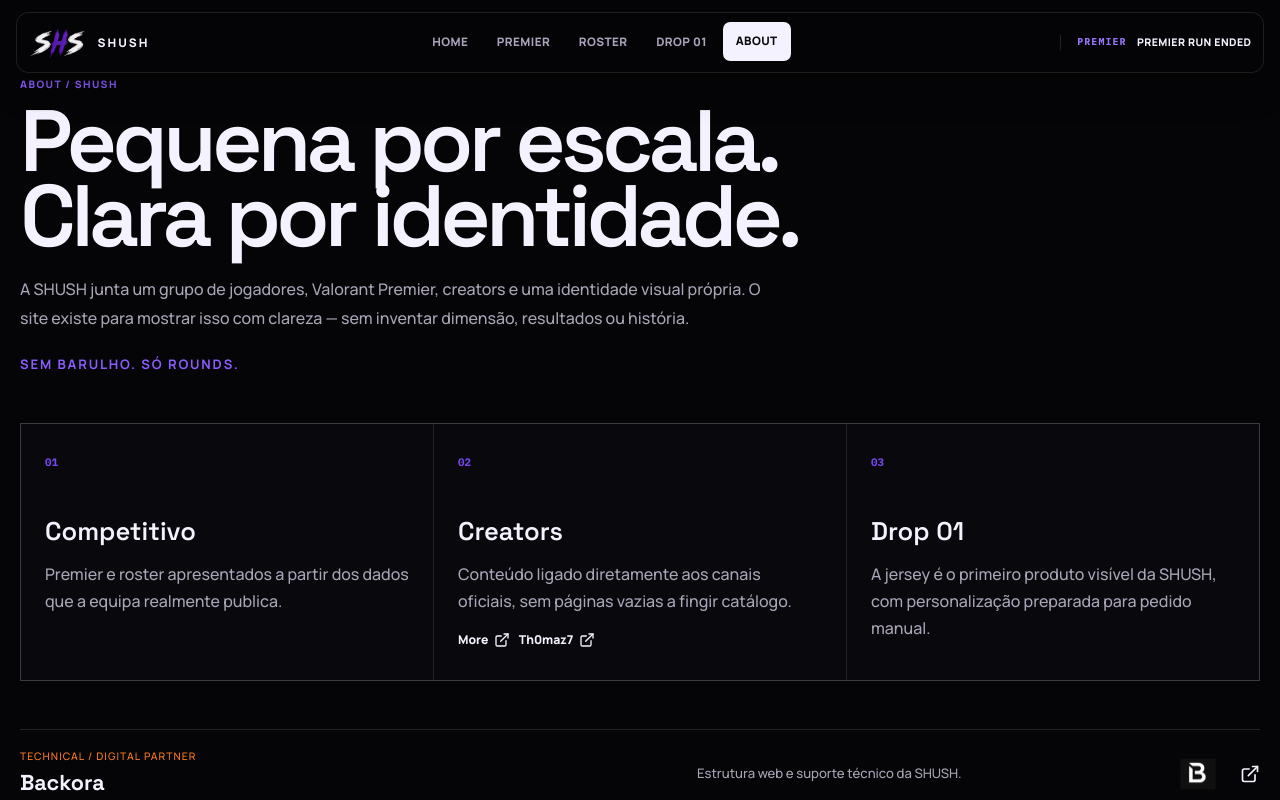
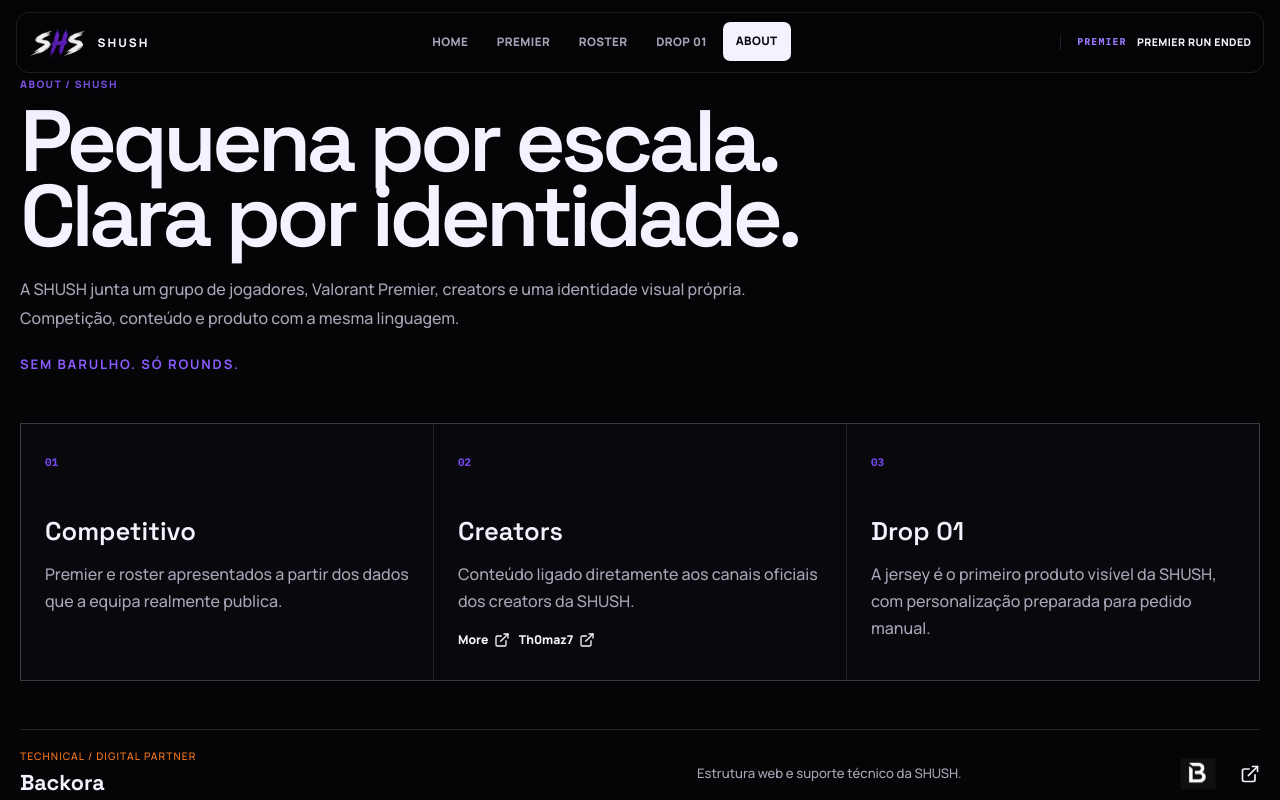
Before and after one commit to dstx11/Shush, a React (Vite) app: page /company in a window 1280 px wide. Shown: the top 800 px of the page. Built offline with nearby package versions, Linux system fonts and the light colour scheme.

Commit message:
Refine public brand copy in AboutSection.tsx

```diff
--- a/src/components/about/AboutSection.tsx
+++ b/src/components/about/AboutSection.tsx
@@ -17,7 +17,7 @@ export function AboutSection() {
         <div className="audit-about-intro">
           <span className="section-kicker">About / SHUSH</span>
           <h1>Pequena por escala. Clara por identidade.</h1>
-          <p>A SHUSH junta um grupo de jogadores, Valorant Premier, creators e uma identidade visual própria. O site existe para mostrar isso com clareza — sem inventar dimensão, resultados ou história.</p>
+          <p>A SHUSH junta um grupo de jogadores, Valorant Premier, creators e uma identidade visual própria. Competição, conteúdo e produto com a mesma linguagem.</p>
           <strong>Sem barulho. Só rounds.</strong>
         </div>
 
@@ -30,7 +30,7 @@ export function AboutSection() {
           <article>
             <span>02</span>
             <h2>Creators</h2>
-            <p>Conteúdo ligado diretamente aos canais oficiais, sem páginas vazias a fingir catálogo.</p>
+            <p>Conteúdo ligado diretamente aos canais oficiais dos creators da SHUSH.</p>
             <div className="audit-creator-links">
               {creators.map((creator) => (
                 <a key={creator.id} href={creator.creatorUrl} target="_blank" rel="noreferrer">
```
